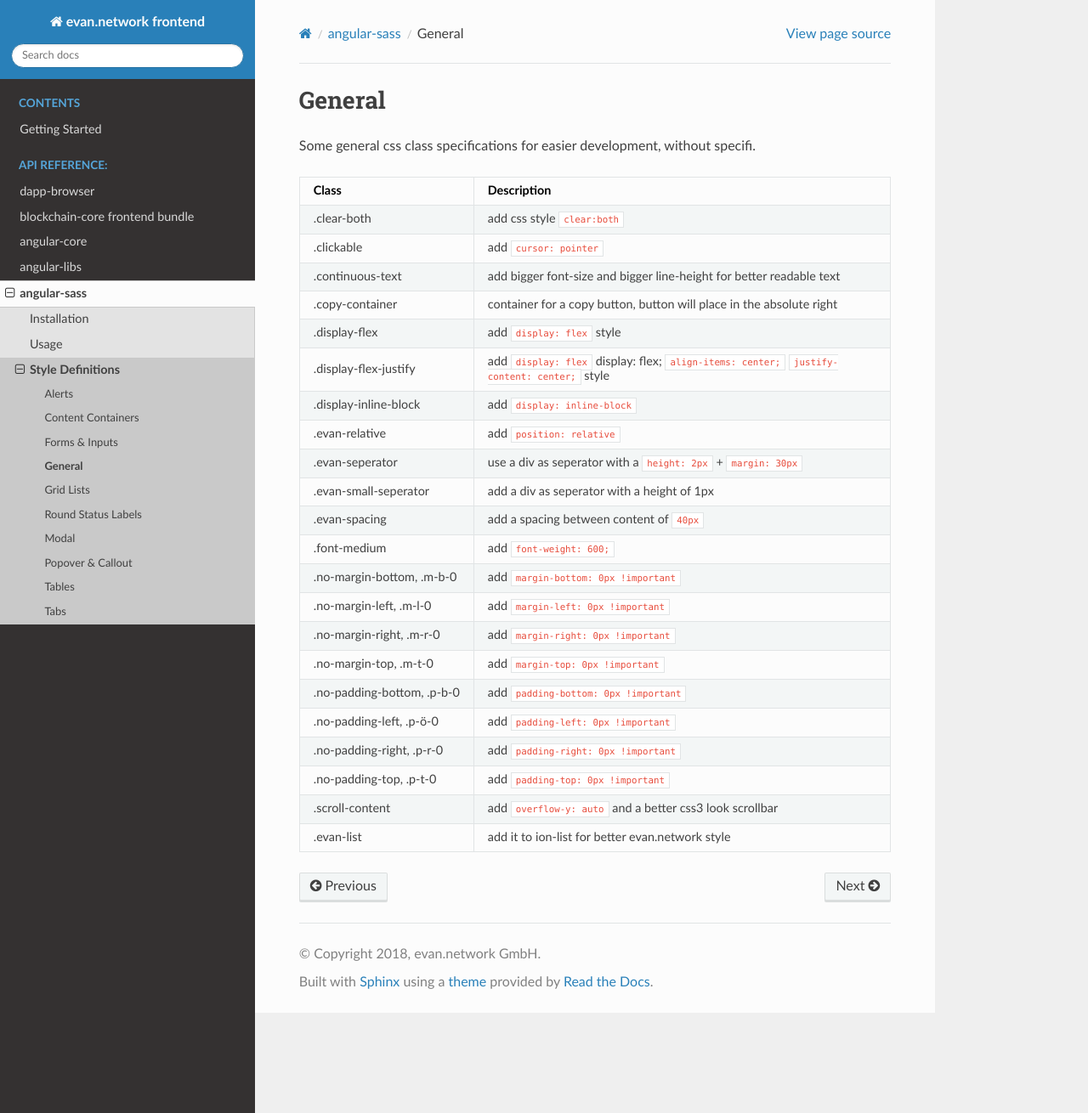
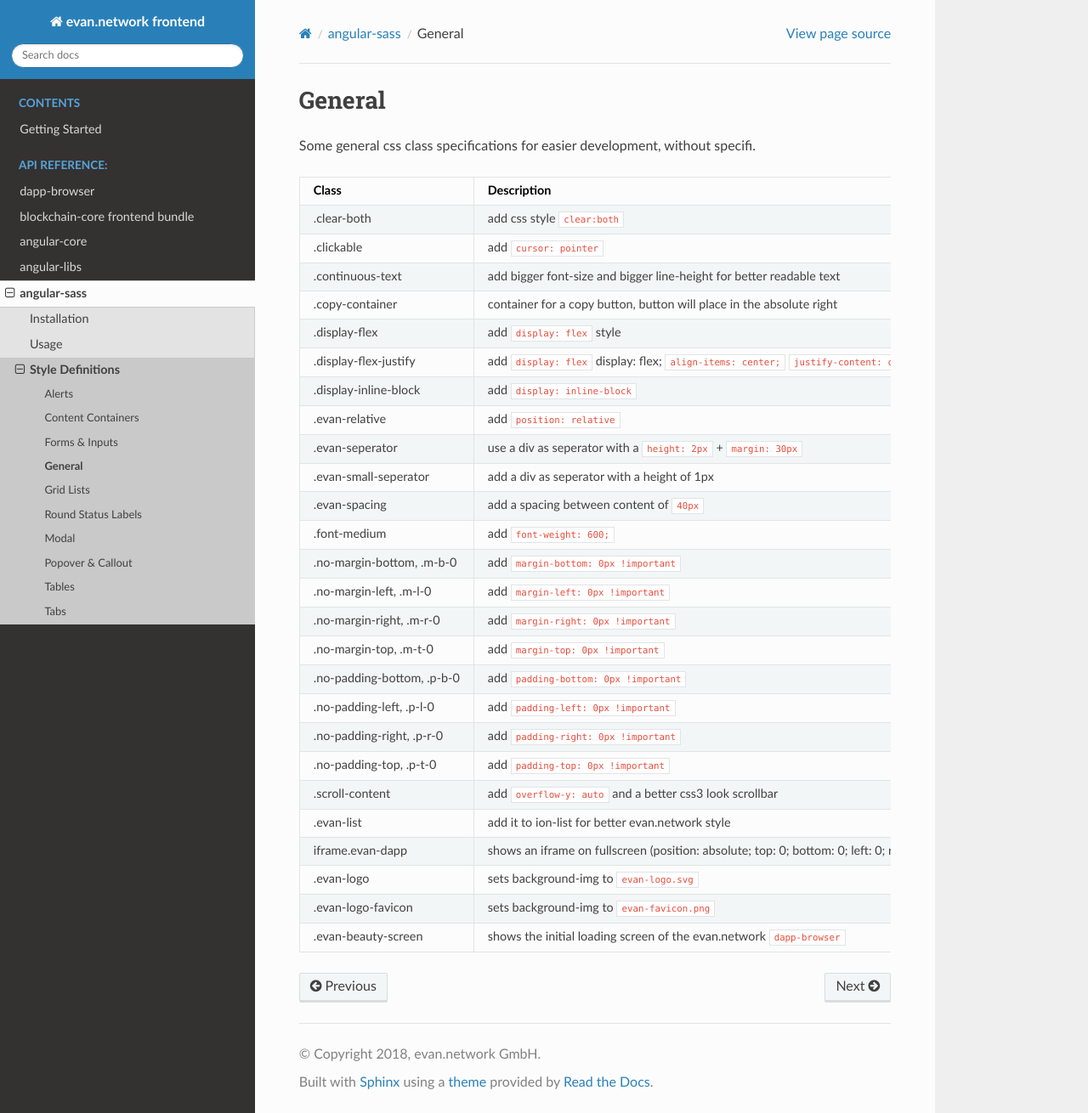
Before and after one commit to evannetwork/ui-docs, a Sphinx documentation site: the page built from docs/angular-sass/styles/general.rst, in a window 1280 px wide and 1310 px high. Shown: the whole window at 85% size. Built offline with Sphinx 7.4.7 and the Read the Docs theme 2.0.0, drawn with Linux system fonts in a browser that asks for light colours.

Commit message:
add missing styles

```diff
--- a/docs/angular-sass/styles/general.rst
+++ b/docs/angular-sass/styles/general.rst
@@ -23,9 +23,22 @@ Class                           Description
 .no-margin-right, .m-r-0        add ``margin-right: 0px !important``
 .no-margin-top, .m-t-0          add ``margin-top: 0px !important``
 .no-padding-bottom, .p-b-0      add ``padding-bottom: 0px !important``
-.no-padding-left, .p-ö-0        add ``padding-left: 0px !important``
+.no-padding-left, .p-l-0        add ``padding-left: 0px !important``
 .no-padding-right, .p-r-0       add ``padding-right: 0px !important``
 .no-padding-top, .p-t-0         add ``padding-top: 0px !important``
 .scroll-content                 add ``overflow-y: auto`` and a better css3 look scrollbar
 .evan-list                      add it to ion-list for better evan.network style
+iframe.evan-dapp                shows an iframe on fullscreen (position: absolute; top: 0; bottom: 0; left: 0; right: 0; margin: auto;)
+.evan-logo                      sets background-img to |source evanlogo|_
+.evan-logo-favicon              sets background-img to |source evanlogofavicon|_
+.evan-beauty-screen             shows the initial loading screen of the evan.network |source dappbrowser|_
 ==============================  ================================================================================================
+
+.. |source evanlogo| replace:: ``evan-logo.svg``
+.. _source evanlogo: https://github.com/evannetwork/angular-sass/blob/master/img/evan-logo.svg
+
+.. |source evanlogofavicon| replace:: ``evan-favicon.png``
+.. _source evanlogofavicon: https://github.com/evannetwork/angular-sass/blob/master/img/evan-favicon.png
+
+.. |source dappbrowser| replace:: ``dapp-browser``
+.. _source dappbrowser: https://dashboard.evan.network
```
Also changed, not shown: docs/angular-sass/styles/tabs.rst (+7 -0 lines).
